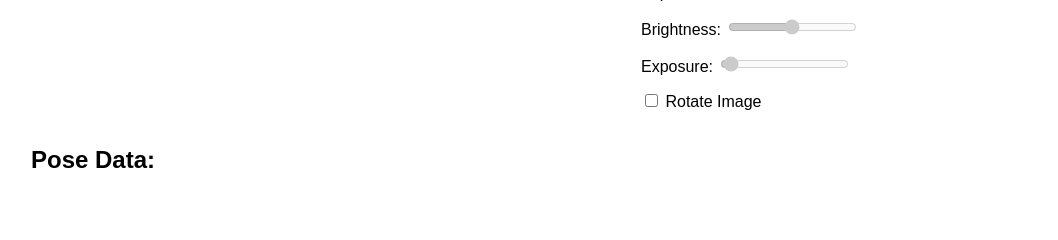
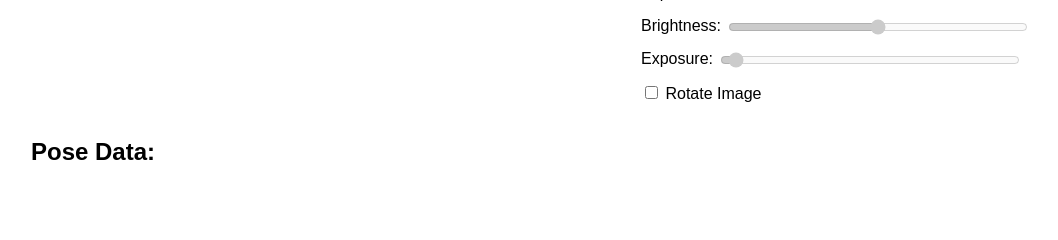
Before and after one commit to qifu04/apriltags_cuda, a Flask app: page / in a window 1280 px wide. Shown: the part 118-358 px from the top of the page, without its empty margins (9-1067 px from the left). Run offline with Flask 3, Linux system fonts and the light colour scheme; some libraries are stand-ins or nearby versions.

Commit message:
adjustments to the html

```diff
--- a/app/templates/index.html
+++ b/app/templates/index.html
@@ -10,6 +10,25 @@
             max-width: 1200px;
             margin: 0 auto;
             padding: 20px;
+        }
+        .slider {
+            width: 300px; /* Adjust this value to change the slider width */
+            height: 8px; /* Adjust this for track thickness */
+        }
+            /* Style the thumb (the movable part of the slider) */
+        .slider::-webkit-slider-thumb {
+            width: 20px; /* Adjust the thumb width */
+            height: 20px; /* Adjust the thumb height */
+            background-color: #4CAF50;
+            border-radius: 50%; /* Makes it circular */
+            cursor: pointer;
+        }
+        .slider::-moz-range-thumb {
+            width: 20px;
+            height: 20px;
+            background-color: #4CAF50;
+            border-radius: 50%;
+            cursor: pointer;
         }
 
         .container {
@@ -109,11 +128,11 @@
             </div>
             <div class="control">
                 <label for="brightness">Brightness:</label>
-                <input type="range" id="brightness" min="-64" max="64" value="0">
+                <input type="range" id="brightness" min="-64" max="64" value="0" class="slider">
             </div>
             <div class="control">
                 <label for="exposure">Exposure:</label>
-                <input type="range" id="exposure" min="1" max="5000" value="157">
+                <input type="range" id="exposure" min="1" max="5000" value="157" class="slider">
             </div>
             <div class="control">
                 <input type="checkbox" id="rotate-image" name="rotate-image">
```
